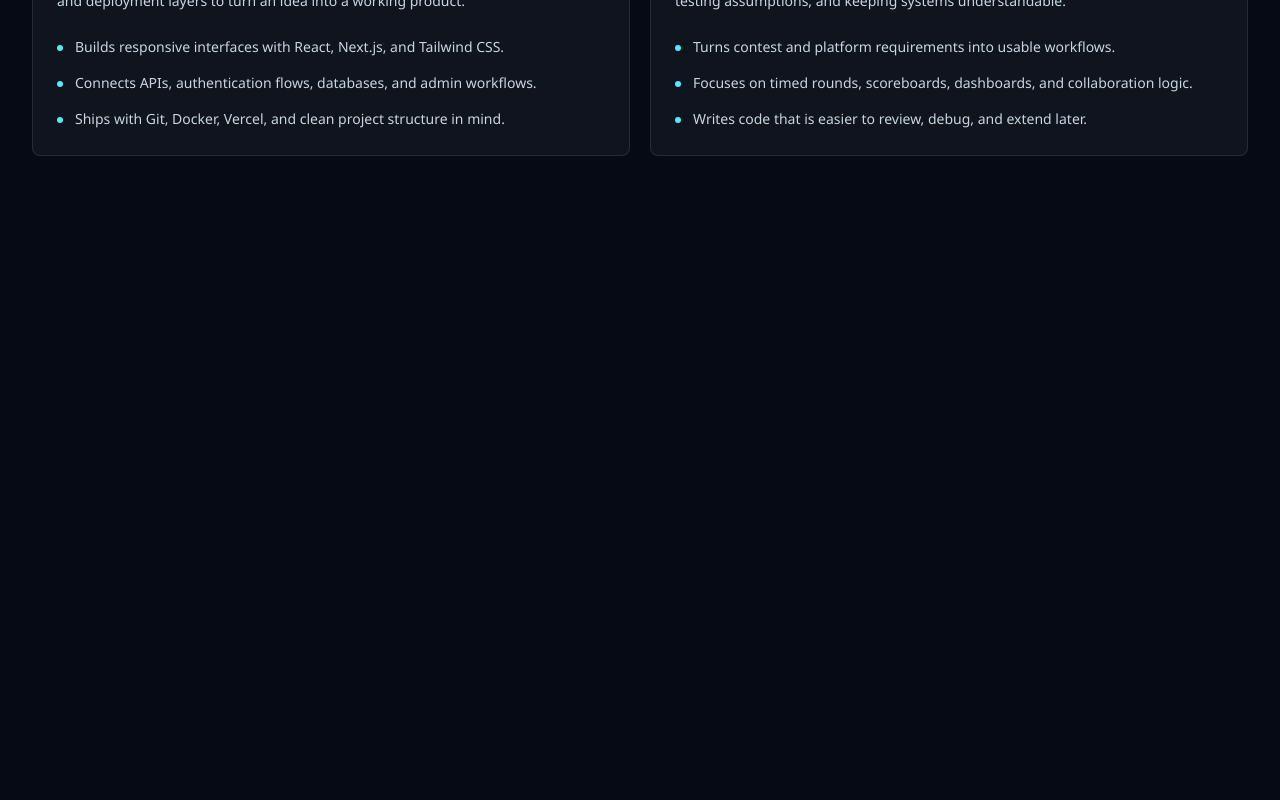
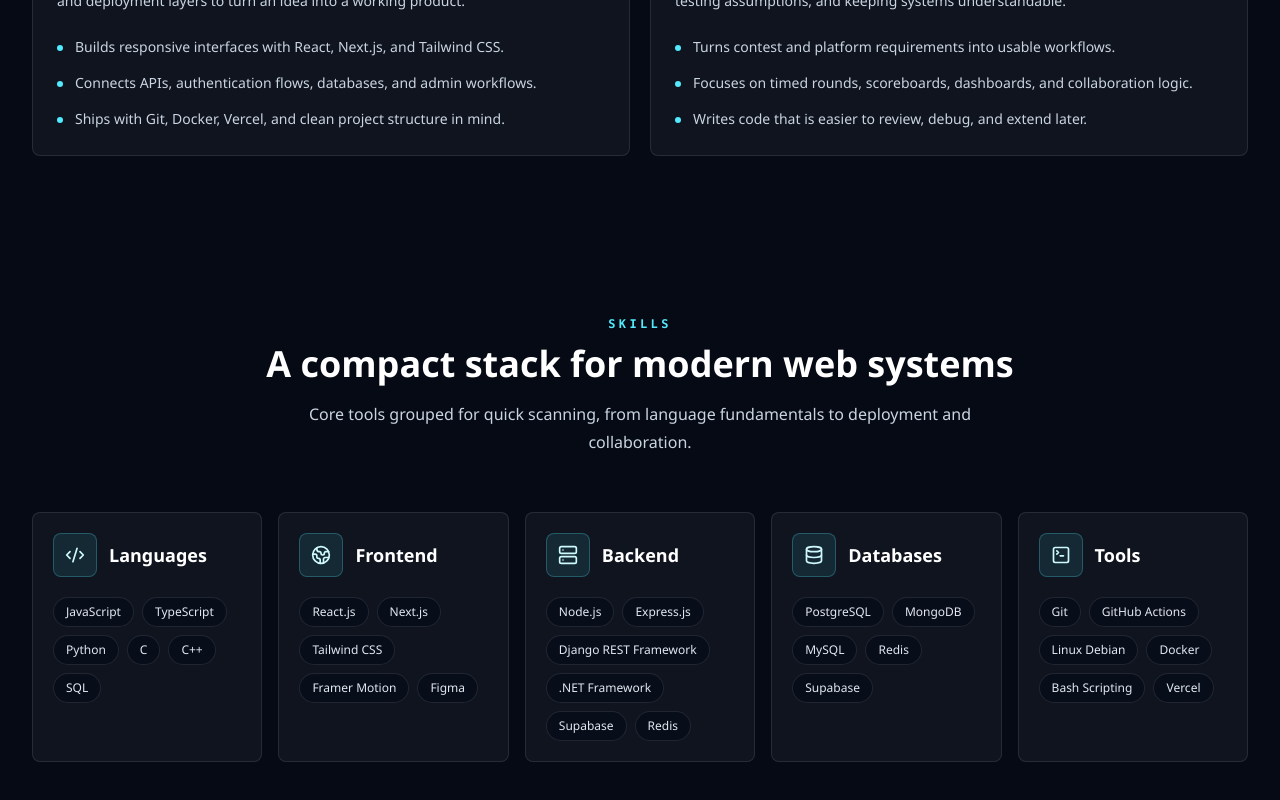
Before and after one commit to awaisbegin014/muhammad-awais-portfolio, a Next.js app: page / in a window 1280 px wide. Shown: the part 1278-2078 px from the top of the page. Before the commit the page ends 1514 px from the top, so only its background shows below. Built offline with nearby package versions, Linux system fonts and the light colour scheme.

Commit message:
Add skills and technologies section

```diff
--- a/src/app/page.tsx
+++ b/src/app/page.tsx
@@ -2,7 +2,8 @@ import { Hero } from "@/components/Hero";
 import { MotionDiv } from "@/components/Motion";
 import { Navbar } from "@/components/Navbar";
 import { SectionTitle } from "@/components/SectionTitle";
-import { owner } from "@/data/portfolio";
+import { SkillCard } from "@/components/SkillCard";
+import { owner, skillGroups } from "@/data/portfolio";
 
 export default function Home() {
   return (
@@ -63,6 +64,27 @@ export default function Home() {
           </MotionDiv>
         </div>
       </section>
+
+      <section id="skills" className="px-4 py-20 sm:px-6 lg:px-8">
+        <div className="mx-auto max-w-7xl">
+          <SectionTitle
+            eyebrow="Skills"
+            title="A compact stack for modern web systems"
+            description="Core tools grouped for quick scanning, from language fundamentals to deployment and collaboration."
+          />
+          <MotionDiv
+            initial={{ opacity: 0, y: 20 }}
+            whileInView={{ opacity: 1, y: 0 }}
+            viewport={{ once: true, amount: 0.2 }}
+            transition={{ duration: 0.55 }}
+            className="grid gap-4 md:grid-cols-2 xl:grid-cols-5"
+          >
+            {skillGroups.map((group) => (
+              <SkillCard key={group.title} group={group} />
+            ))}
+          </MotionDiv>
+        </div>
+      </section>
     </main>
   );
 }
--- /dev/null
+++ b/src/components/SkillCard.tsx
@@ -0,0 +1,30 @@
+import type { SkillGroup } from "@/data/portfolio";
+
+type SkillCardProps = {
+  group: SkillGroup;
+};
+
+export function SkillCard({ group }: SkillCardProps) {
+  const Icon = group.icon;
+
+  return (
+    <article className="group rounded-[8px] border border-white/10 bg-white/[0.045] p-5 transition hover:-translate-y-1 hover:border-cyan-300/35 hover:bg-white/[0.07]">
+      <div className="flex items-center gap-3">
+        <span className="grid size-11 place-items-center rounded-[8px] border border-cyan-300/25 bg-cyan-300/10 text-cyan-100">
+          <Icon className="size-5" aria-hidden="true" />
+        </span>
+        <h3 className="text-lg font-semibold text-white">{group.title}</h3>
+      </div>
+      <div className="mt-5 flex flex-wrap gap-2">
+        {group.skills.map((skill) => (
+          <span
+            key={skill}
+            className="rounded-full border border-white/10 bg-slate-950/45 px-3 py-1.5 text-xs font-medium text-slate-200 transition group-hover:border-cyan-300/20"
+          >
+            {skill}
+          </span>
+        ))}
+      </div>
+    </article>
+  );
+}
```
